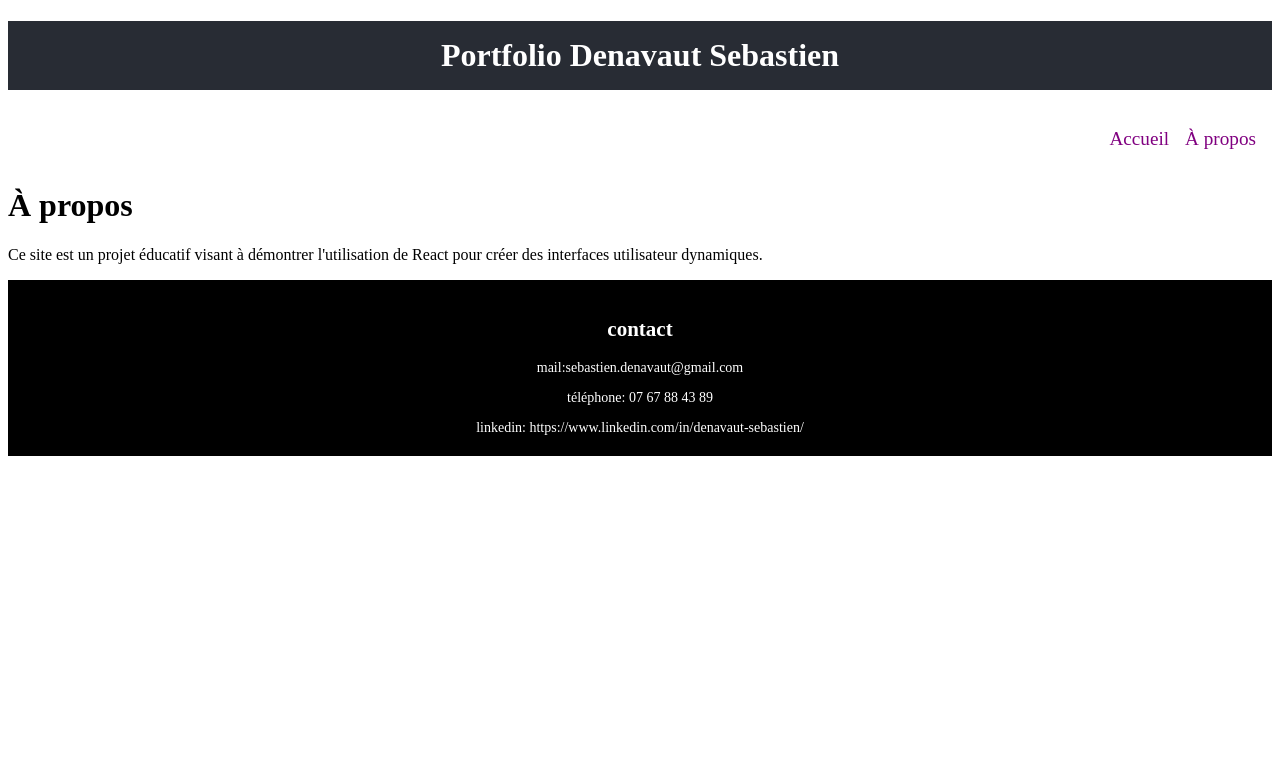
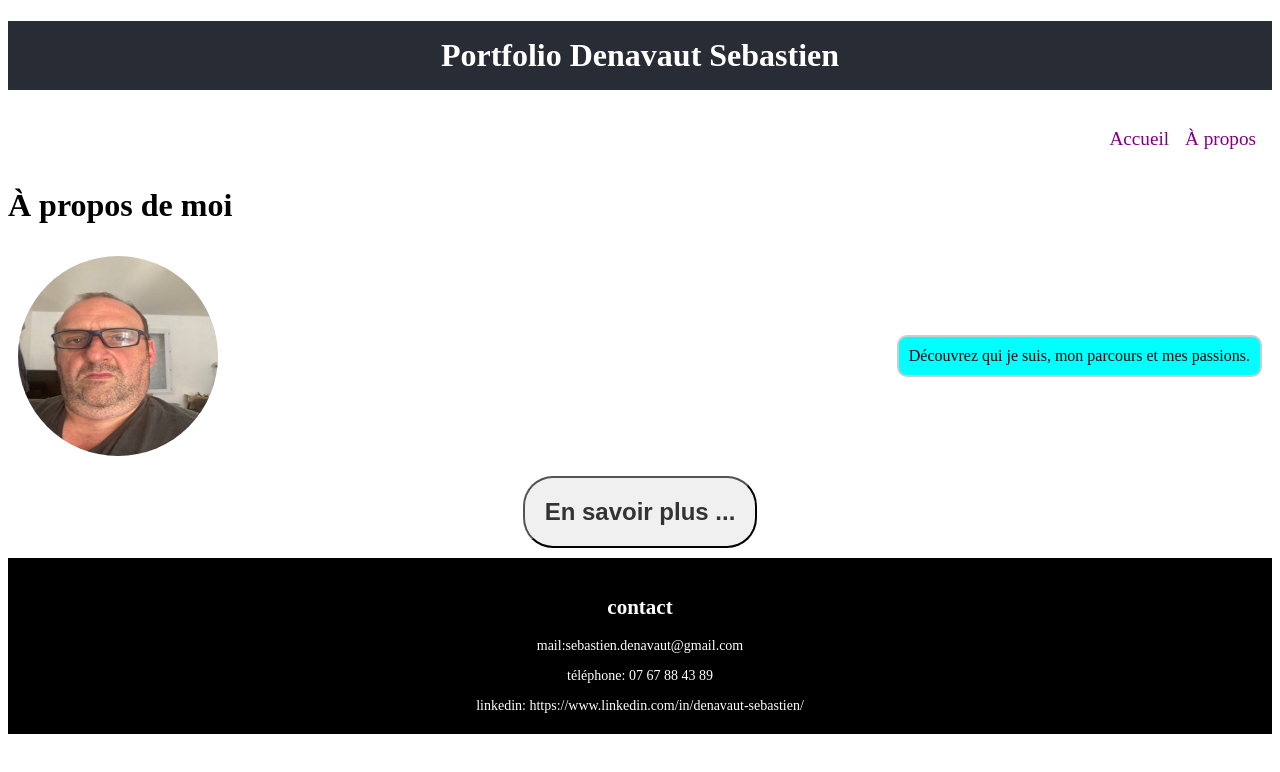
Before and after one commit to chifoumi62/portfolio, a React (Vite) app: page /apropos in a window 1280 px wide. Shown: the top 772 px of the page. Built offline with nearby package versions, Linux system fonts and the light colour scheme.

Commit message:
page a propos

```diff
--- a/package.json
+++ b/package.json
@@ -12,6 +12,7 @@
   "dependencies": {
     "react": "^19.1.0",
     "react-dom": "^19.1.0",
+    "react-modal": "^3.16.3",
     "react-router-dom": "^7.6.2",
     "router": "^2.2.0"
   },
--- /dev/null
+++ b/src/apropos.css
@@ -0,0 +1,59 @@
+.apropos__line {
+    display: flex;
+    flex-direction: column;
+    align-items: center;
+    justify-content: space-between;
+    padding: 10px;
+}
+
+.apropos__button {
+    font-size: 24px;
+    font-weight: bold;
+    color: #333;
+    background-color: #f0f0f0;
+    padding: 20px;
+    border-radius: 30px;
+}
+
+.apropos__button:hover {
+    color: palevioletred;
+    cursor: pointer;
+}
+
+.apropos__description {
+    display: block;
+}
+
+.animation_text1 {
+     padding-left: 20px;
+    opacity: 0;
+    animation: fadeIn 1.0s ease-out forwards;
+}
+@keyframes fadeIn {
+    from {
+        opacity: 0;
+        transform: translateX(-100px);
+    }
+    to {
+        opacity: 1;
+        transform: translateX(0);
+    }
+
+}
+
+.animation_text2 {
+     padding-left: 20px;
+    opacity: 0;
+    animation: fadeIn2 1.0s ease-out forwards;
+}
+@keyframes fadeIn2 {
+    from {
+        opacity: 0;
+        transform: translateX(100px);
+    }
+    to {
+        opacity: 1;
+        transform: translateX(0);
+    }
+
+}
--- a/src/components/apropos.jsx
+++ /dev/null
@@ -1,12 +0,0 @@
-function Apropos() {
-  return (
-    <div className="apropos">
-      <h1>À propos</h1>
-      <p>
-        Ce site est un projet éducatif visant à démontrer l'utilisation de React
-        pour créer des interfaces utilisateur dynamiques.
-      </p>
-    </div>
-  );
-}
-export default Apropos;
--- /dev/null
+++ b/src/components/bodyApropos/bodyApropos.css
@@ -0,0 +1,39 @@
+.modal {
+    position: fixed;
+    top: 50%;
+    left: 50%;
+    transform: translate(-50%, -50%);
+    background-color: black;
+    color: white;
+    padding: 20px;
+    border-radius: 20px;
+   }
+   .body-apropos__button {
+    border: none;
+    background-color: white;
+    color: black;
+    font-weight: bold;
+    font-size:30px ;
+    padding: 30px ;
+    text-align: center;
+    text-decoration: underline;
+    }
+
+    .body-apropos__button:hover {
+        color: palevioletred;
+        cursor: pointer;
+    }
+
+.modal__close-button {
+    background-color: red;
+    color: white;
+    border: none;
+    padding: 10px 20px;
+    border-radius: 5px;
+}
+.modal__header {
+    display: flex;
+    flex-direction: column;
+    justify-content: space-between;
+    align-items: center;
+}
--- /dev/null
+++ b/src/components/bodyApropos/bodyApropos.jsx
@@ -0,0 +1,39 @@
+import "./bodyApropos.css";
+import { useState } from "react";
+import Modal from "react-modal";
+
+Modal.setAppElement("#root");
+
+function BodyApropos({ item }) {
+  const [modalIsOpen, setModalIsOpen] = useState(false);
+
+  return (
+    <div className="body-apropos">
+      <button
+        onClick={() => setModalIsOpen(true)}
+        className="body-apropos__button"
+      >
+        {item.titre}
+      </button>
+      <Modal
+        isOpen={modalIsOpen}
+        onRequestClose={() => setModalIsOpen(false)}
+        contentLabel="A propos de moi"
+        className="modal"
+      >
+        <div className="modal__header">
+          <h2 className="modal__title">{item.titre}</h2>
+          <p className="modal__text">{item.description}</p>
+          <button
+            onClick={() => setModalIsOpen(false)}
+            className="modal__close-button"
+          >
+            Fermer
+          </button>
+        </div>
+      </Modal>
+    </div>
+  );
+}
+
+export default BodyApropos;
--- /dev/null
+++ b/src/components/headApropos/headApropos.css
@@ -0,0 +1,22 @@
+.head-apropos__line {
+    display: flex;
+    align-items: center;
+    justify-content: space-between;
+    padding: 10px;
+
+}
+
+.head-apropos__image {
+    width: 200px;
+    height: 200px;
+    border-radius: 50%;
+    margin-right: 10px;
+}
+
+.head-apropos__description {
+    border: 2px solid #ccc;
+    background-color: aqua;
+    padding: 10px;
+    border-radius: 10px;
+
+}
--- /dev/null
+++ b/src/components/headApropos/headApropos.jsx
@@ -0,0 +1,20 @@
+import "../headApropos/headApropos.css";
+
+function HeadApropos() {
+  return (
+    <div className="head-apropos">
+      <h1 className="head-apropos__title">À propos de moi</h1>
+      <div className="head-apropos__line">
+        <img
+          className="head-apropos__image"
+          src="/assets/seb.jpg"
+          alt="Image de sebastien"
+        />
+        <p className="head-apropos__description">
+          Découvrez qui je suis, mon parcours et mes passions.
+        </p>
+      </div>
+    </div>
+  );
+}
+export default HeadApropos;
--- a/src/main.jsx
+++ b/src/main.jsx
@@ -1,7 +1,7 @@
 import { StrictMode } from "react";
 import { createRoot } from "react-dom/client";
 import App from "./pages/App.jsx";
-import Apropos from "./components/apropos.jsx";
+import Apropos from "./pages/apropos.jsx";
 import Header from "./components/header/header.jsx";
 import Footer from "./components/footer/footer.jsx";
 import { BrowserRouter as Router, Routes, Route } from "react-router-dom";
--- /dev/null
+++ b/src/pages/apropos.jsx
@@ -0,0 +1,78 @@
+import HeadApropos from "../components/headApropos/headApropos";
+import BodyApropos from "../components/bodyApropos/bodyApropos";
+import "../apropos.css";
+import { useState } from "react";
+
+function Apropos() {
+  const items = {
+    id: 1,
+    titre: "Etat civil",
+    description:
+      "Je m'appelle Denavaut Sebactien,je suis né le 24/12/1973 à NOYON(60), mon adresse actuelle est situé au  32 place du général de gaulle 62780 Cucq, je suis divorcé et j'ai 1 enfant;je suis titulaire du permis B et je possède un véhicule.",
+  };
+
+  const items2 = {
+    id: 2,
+    titre: "Parcours professionnel",
+    description:
+      "J'ai commencé ma carrière professionnelle en tant qu'ambulancier dans les hauts de France, puis j'ai évolué vers le métier de chauffeur de taxi que j'ai exercé a mon compte pendant 10 ans avant de revenir à mon métier d'origine. En 2024, j'ai décidé de me reconvertir dans le développement web et j'ai suivi plusieurs cours sur openclassroom avant de décider de me lancer dans une formation diplomante de developpeur web auprès de cet organisme. .",
+  };
+
+  const items3 = {
+    id: 3,
+    titre: "Formation",
+    description:
+      "En 1992, j'ai obtenu un baccalauréat serie C puis j'ai préparer un DEUG MIAS (mathématique, informatique appliqués aux sciences) de 1992 à 1995 avant de m'orienté vers une formation d'ambulancier et d'obtenir un CCA (certificat de capacité d'ambulancier) en 1996. en 2007,j'ai obtenu ma capacité de taxi et en 2025 j'ai décidé de me reconvertir dans le développement web et j'ai obtenu un diplôme de développeur web.",
+  };
+
+  const items4 = {
+    id: 4,
+    titre: "Compétences en informatique",
+    description:
+      "la formation que j'ai suivi m'a permis d'acquérir des compétences en HTML, CSS, JavaScript, React, Node.js et Express. J'ai également appris à utiliser des outils de gestion de version comme Git et GitHub, ainsi que des bases de données comme MongoDB. Je suis capable de créer des applications web dynamiques et réactives.",
+  };
+
+  const items5 = {
+    id: 5,
+    titre: "Loisirs",
+    description:
+      "Je suis passionné de plongée sous-marine et pour ce faire je voyage régulièrement sur le contour méditéranéen (Grèce, Turquie, Tunisie,Espagne); J'espère un jour pouvoir élargir mon horizon et partir plonger dans d'autres mers à travers le monde.",
+  };
+
+  const [isOpen, setIsOpen] = useState(false);
+
+  const toggleDescription = () => {
+    setIsOpen(!isOpen);
+  };
+
+  return (
+    <div className="apropos">
+      <HeadApropos />
+      <div className="apropos__line">
+        <button onClick={toggleDescription} className="apropos__button">
+          En savoir plus ...
+        </button>
+        {isOpen && (
+          <div className="apropos__description">
+            <div className="animation_text1">
+              <BodyApropos item={items} />
+            </div>
+            <div className="animation_text2">
+              <BodyApropos item={items2} />
+            </div>
+            <div className="animation_text1">
+              <BodyApropos item={items3} />
+            </div>
+            <div className="animation_text2">
+              <BodyApropos item={items4} />
+            </div>
+            <div className="animation_text1">
+              <BodyApropos item={items5} />
+            </div>
+          </div>
+        )}
+      </div>
+    </div>
+  );
+}
+export default Apropos;
```
Also changed, not shown: public/assets/seb.jpg (added), 1 other file (tests, documents, lock files or other folders).
